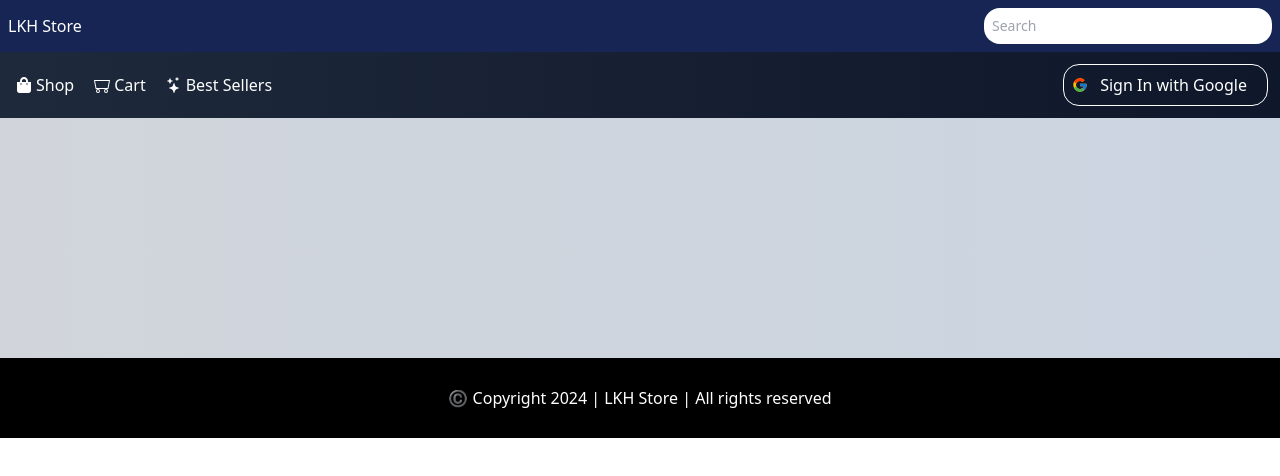
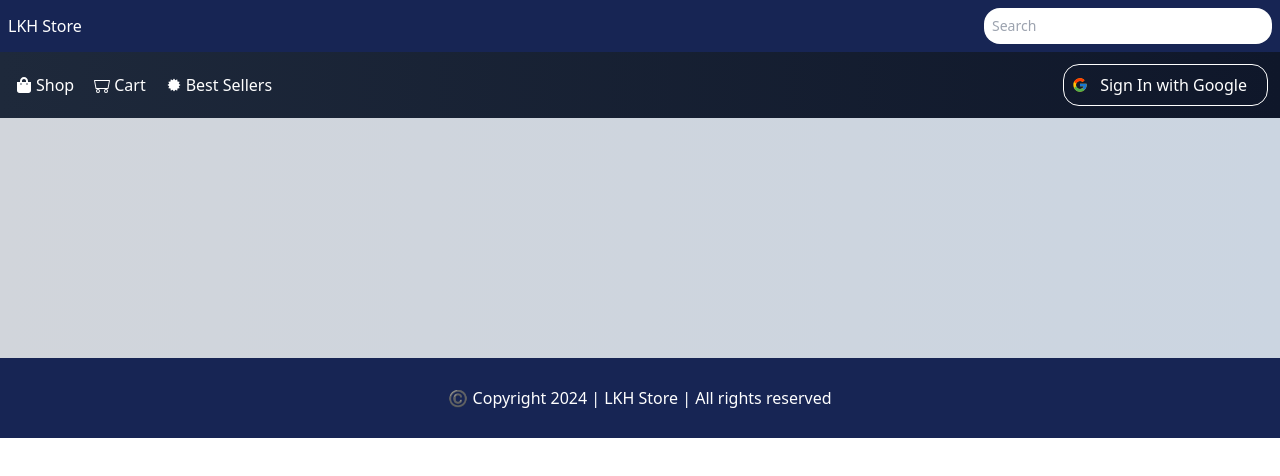
Before and after one commit to linkhanthtel/lkh-store, a React (Create React App) app: page /shop in a window 1280 px wide. Shown: the top 476 px of the page. Built offline with nearby package versions, Linux system fonts and the light colour scheme.

Commit message:
17 Jul Commit

```diff
--- a/src/components/footer.jsx
+++ b/src/components/footer.jsx
@@ -2,7 +2,7 @@ import React from 'react'
 
 export const Footer = () => {
   return (
-    <div className='mt-60 p-7 bg-black text-white text-center'>
+    <div className='mt-60 p-7 bg-blue-950 text-white text-center'>
       <h1>©️ Copyright 2024 | LKH Store | All rights reserved</h1>
     </div>
   )
--- a/src/components/navbar.jsx
+++ b/src/components/navbar.jsx
@@ -3,7 +3,7 @@ import { FcGoogle } from "react-icons/fc";
 import { Link, useLocation } from "react-router-dom";
 import { FaShoppingBag } from "react-icons/fa";
 import { BsMinecart } from "react-icons/bs";
-import { BsStars } from "react-icons/bs";
+import { TiStarburst } from "react-icons/ti";
 import { CiMenuFries } from "react-icons/ci";
 import { RxCross2 } from "react-icons/rx";
 
@@ -17,7 +17,7 @@ export const Navbar = () => {
 
     return(
         <div>
-            <div className="flex md:hidden justify-between p-2 bg-blue-950">
+            <div className="flex md:hidden justify-between p-5 bg-blue-950">
                 <button onClick={() => setToggle(!toggle)}>
                     {toggle ? (<RxCross2 className="text-3xl text-white" />) : (<CiMenuFries className="text-3xl text-white" />)}
                 </button>
@@ -32,7 +32,7 @@ export const Navbar = () => {
                             <BsMinecart className="flex self-center mx-1" />Cart
                         </Link>
                         <Link to={"/bestsellers"} className="flex pr-4 py-4 hover:text-blue-500">
-                            <BsStars className="flex self-center mx-1" />Best Sellers
+                            <TiStarburst className="flex self-center mx-1" />Best Sellers
                         </Link>
                     </nav>
                 </div>
@@ -40,7 +40,7 @@ export const Navbar = () => {
                 <div></div>
             )}
 
-            {/* 1920px */}
+            {/* Large Screen */}
             <div className="hidden md:flex justify-between p-2 bg-blue-950 text-white">
                 <div className="flex justify-center text-center self-center">
                     <h1>LKH Store</h1>
@@ -56,7 +56,7 @@ export const Navbar = () => {
                         <BsMinecart className="flex self-center mx-1" />Cart
                     </Link>
                     <Link to={"/bestsellers"} className="flex pr-4 hover:text-blue-500">
-                        <BsStars className="flex self-center mx-1" />Best Sellers
+                        <TiStarburst className="flex self-center mx-1" />Best Sellers
                     </Link>
                 </nav>
                 <div className="flex">
--- a/src/pages/shop.jsx
+++ b/src/pages/shop.jsx
@@ -12,7 +12,7 @@ export const Shop = () => {
                 </div>
                 <div className="flex flex-col items-center text-xl pt-20 px-10">
                     <p className="font-light">Reward yourself with amazing items and products from LKH store. Taste the best online shopping experience with awesome items with reasonable price. Claim up to 50% with LKH gift cards.</p>
-                    <button onClick={() => {alert("You have claimed your discount!")}} className="p-3 my-5 font-extralight text-white bg-green-700 rounded-full animate-bounce">Claim Discount</button>
+                    <button onClick={() => {alert("You have claimed your discount!")}} className="p-3 mt-16 font-extralight text-white bg-green-700 rounded-full animate-bounce">Claim Discount</button>
                 </div>
             </div>
 
```
